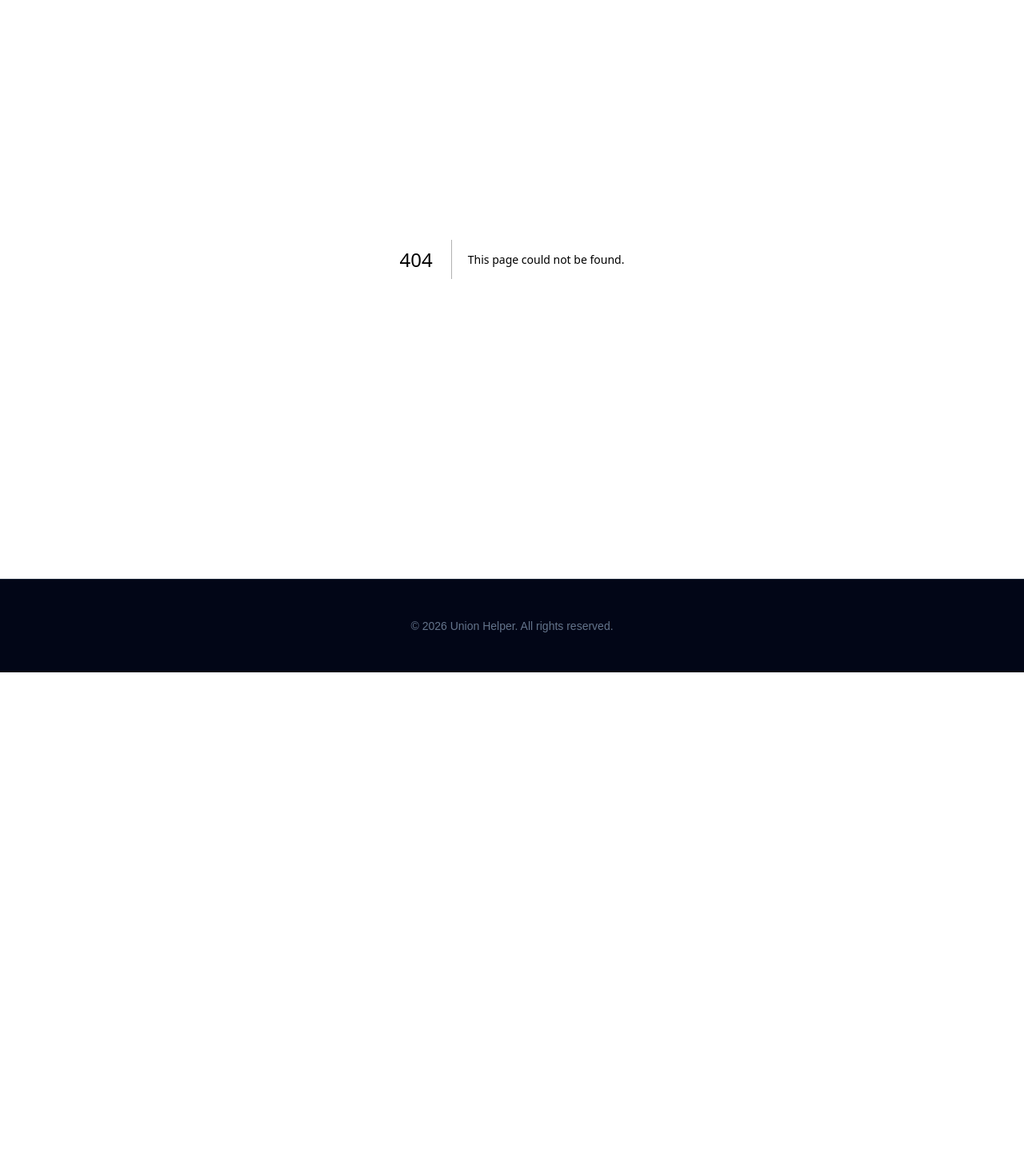
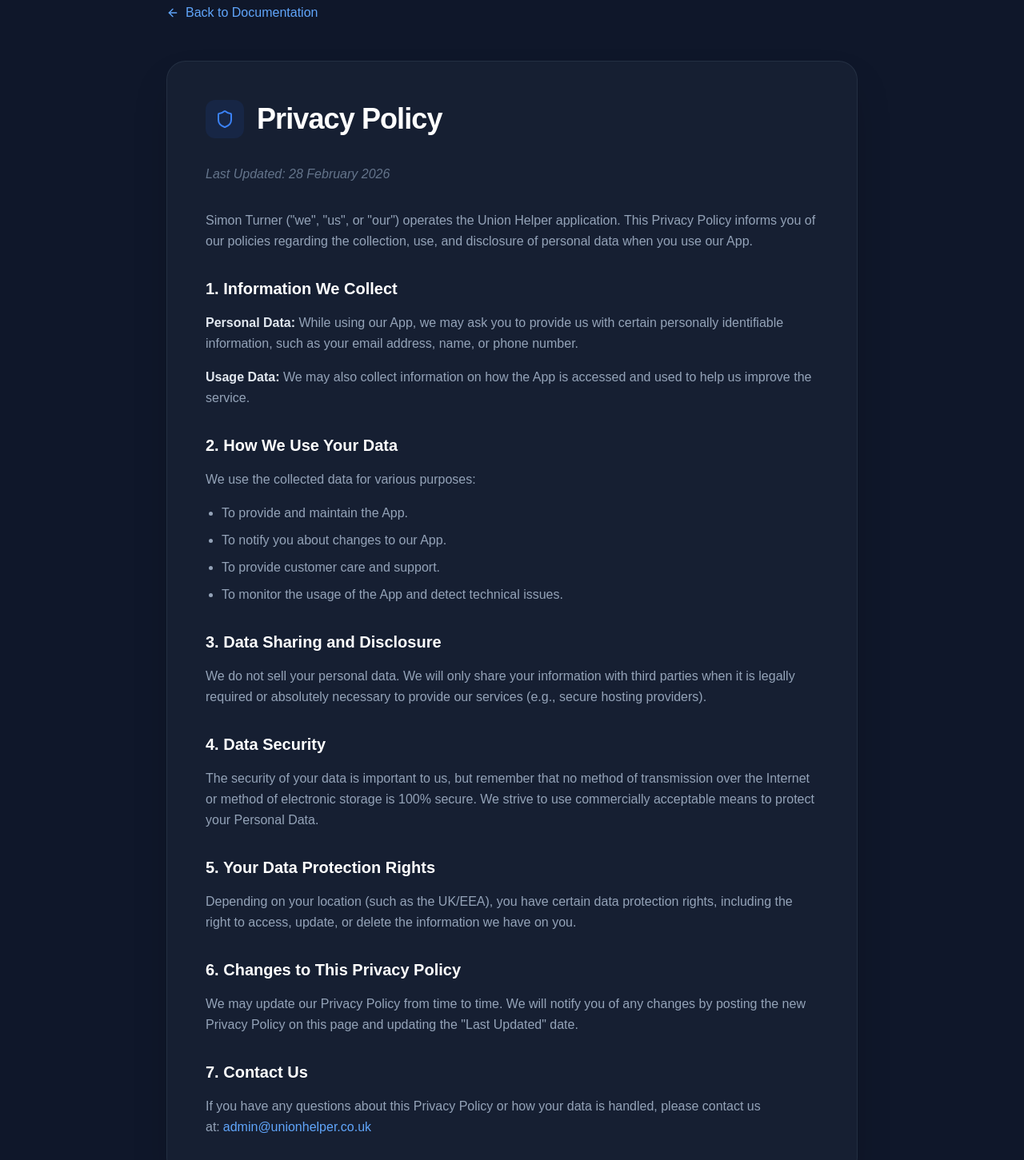
Before and after one commit to unionbridgend-sudo/Website, a Next.js app: page /privacy in a window 1280 px wide. Before the commit this address had no page. Shown: the part 140-1591 px from the top of the page at 80% size. Before the commit the page ends 981 px from the top, so only its background shows below. Built offline with nearby package versions, Linux system fonts and the light colour scheme.

Commit message:
feat: add privacy policy page

```diff
--- a/src/app/layout.tsx
+++ b/src/app/layout.tsx
@@ -1,6 +1,7 @@
 import type { Metadata } from 'next';
 import './globals.css';
 import { Shield } from 'lucide-react';
+import Link from 'next/link';
 
 export const metadata: Metadata = {
   title: 'Union Helper | Documentation',
@@ -40,10 +41,14 @@
           {children}
         </main>
         <footer className="border-t border-slate-800 bg-slate-950 py-12">
-          <div className="max-w-7xl mx-auto px-4 text-center">
-            <p className="text-slate-500 text-sm">
+          <div className="max-w-7xl mx-auto px-4 flex flex-col md:flex-row items-center justify-between gap-6">
+            <p className="text-slate-500 text-sm order-2 md:order-1">
               &copy; 2026 Union Helper. All rights reserved.
             </p>
+            <div className="flex items-center gap-8 text-sm font-medium text-slate-500 order-1 md:order-2">
+              <Link href="/privacy" className="hover:text-blue-400 transition-colors">Privacy Policy</Link>
+              <a href="mailto:admin@unionhelper.co.uk" className="hover:text-blue-400 transition-colors">Support</a>
+            </div>
           </div>
         </footer>
       </body>
--- /dev/null
+++ b/src/app/privacy/page.tsx
@@ -0,0 +1,94 @@
+import { Shield, ArrowLeft } from 'lucide-react';
+import Link from 'next/link';
+
+export default function PrivacyPolicy() {
+  return (
+    <div className="bg-slate-900 min-h-screen text-slate-300 py-20">
+      <div className="max-w-4xl mx-auto px-4">
+        <Link
+          href="/"
+          className="inline-flex items-center gap-2 text-blue-400 hover:text-blue-300 transition-colors mb-12 group"
+        >
+          <ArrowLeft className="w-4 h-4 group-hover:-translate-x-1 transition-transform" />
+          Back to Documentation
+        </Link>
+
+        <div className="bg-slate-800/50 rounded-3xl p-8 lg:p-12 border border-slate-700/50 shadow-2xl">
+          <div className="flex items-center gap-4 mb-8">
+            <div className="w-12 h-12 bg-blue-600/10 rounded-xl flex items-center justify-center text-blue-500">
+              <Shield className="w-6 h-6" />
+            </div>
+            <h1 className="text-3xl lg:text-4xl font-bold text-white tracking-tight">Privacy Policy</h1>
+          </div>
+
+          <div className="space-y-8 text-slate-400 leading-relaxed">
+            <p className="italic text-slate-500">Last Updated: 28 February 2026</p>
+
+            <p>
+              Simon Turner ("we", "us", or "our") operates the Union Helper application. This Privacy Policy informs you of our policies regarding the collection, use, and disclosure of personal data when you use our App.
+            </p>
+
+            <section>
+              <h2 className="text-xl font-bold text-white mb-4">1. Information We Collect</h2>
+              <div className="space-y-4">
+                <p>
+                  <strong className="text-slate-200">Personal Data:</strong> While using our App, we may ask you to provide us with certain personally identifiable information, such as your email address, name, or phone number.
+                </p>
+                <p>
+                  <strong className="text-slate-200">Usage Data:</strong> We may also collect information on how the App is accessed and used to help us improve the service.
+                </p>
+              </div>
+            </section>
+
+            <section>
+              <h2 className="text-xl font-bold text-white mb-4">2. How We Use Your Data</h2>
+              <p className="mb-4">We use the collected data for various purposes:</p>
+              <ul className="list-disc pl-5 space-y-2">
+                <li>To provide and maintain the App.</li>
+                <li>To notify you about changes to our App.</li>
+                <li>To provide customer care and support.</li>
+                <li>To monitor the usage of the App and detect technical issues.</li>
+              </ul>
+            </section>
+
+            <section>
+              <h2 className="text-xl font-bold text-white mb-4">3. Data Sharing and Disclosure</h2>
+              <p>
+                We do not sell your personal data. We will only share your information with third parties when it is legally required or absolutely necessary to provide our services (e.g., secure hosting providers).
+              </p>
+            </section>
+
+            <section>
+              <h2 className="text-xl font-bold text-white mb-4">4. Data Security</h2>
+              <p>
+                The security of your data is important to us, but remember that no method of transmission over the Internet or method of electronic storage is 100% secure. We strive to use commercially acceptable means to protect your Personal Data.
+              </p>
+            </section>
+
+            <section>
+              <h2 className="text-xl font-bold text-white mb-4">5. Your Data Protection Rights</h2>
+              <p>
+                Depending on your location (such as the UK/EEA), you have certain data protection rights, including the right to access, update, or delete the information we have on you.
+              </p>
+            </section>
+
+            <section>
+              <h2 className="text-xl font-bold text-white mb-4">6. Changes to This Privacy Policy</h2>
+              <p>
+                We may update our Privacy Policy from time to time. We will notify you of any changes by posting the new Privacy Policy on this page and updating the "Last Updated" date.
+              </p>
+            </section>
+
+            <section>
+              <h2 className="text-xl font-bold text-white mb-4">7. Contact Us</h2>
+              <p>
+                If you have any questions about this Privacy Policy or how your data is handled, please contact us at:
+                <a href="mailto:admin@unionhelper.co.uk" className="text-blue-400 hover:underline ml-1">admin@unionhelper.co.uk</a>
+              </p>
+            </section>
+          </div>
+        </div>
+      </div>
+    </div>
+  );
+}
```
